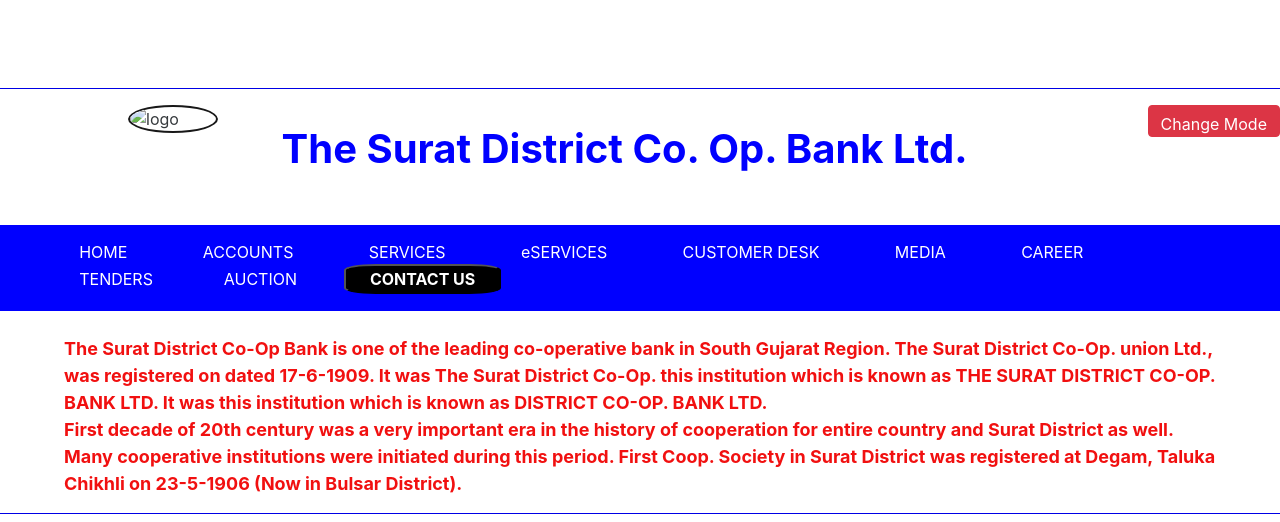
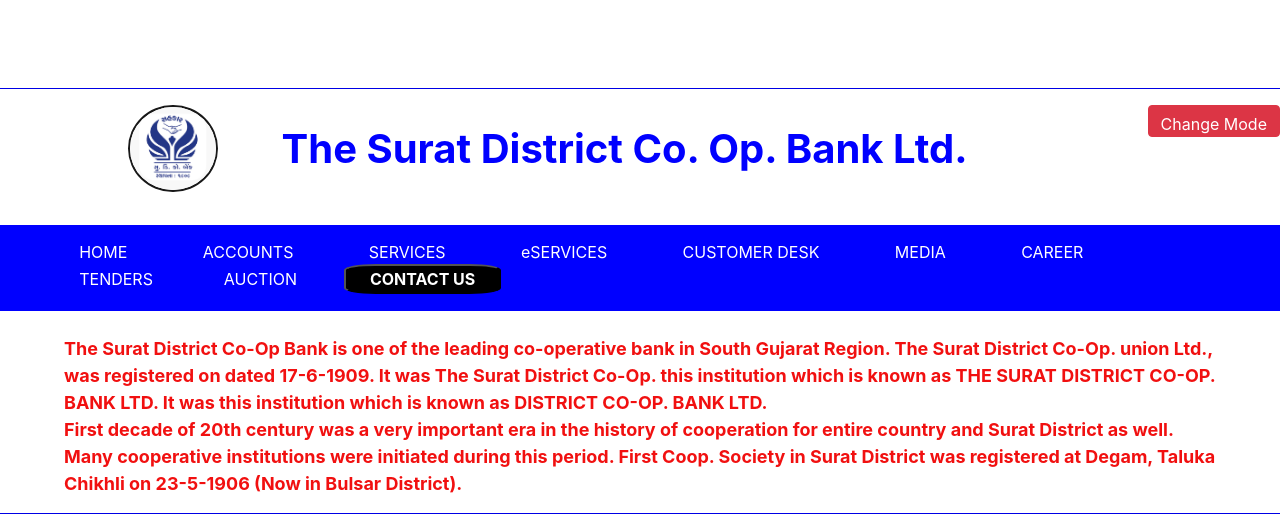
Before and after one commit to ADARSH-KUMAR-PANDEY/suratdistrictbank, a plain HTML site: page index.html in a window 1280 px wide. Shown: the top 522 px of the page. Drawn offline with nearby package versions, Linux system fonts and the light colour scheme.

Commit message:
Update index.html

```diff
--- a/index.html
+++ b/index.html
@@ -4,7 +4,6 @@
     <meta charset="UTF-8">
     <meta name="viewport" content="width=device-width, initial-scale=1.0">
     <title>Document</title>
-    <script src="/ssb.js"></script>
     <link rel="stylesheet" href="https://cdn.jsdelivr.net/npm/bootstrap@4.0.0/dist/css/bootstrap.min.css" integrity="sha384-Gn5384xqQ1aoWXA+058RXPxPg6fy4IWvTNh0E263XmFcJlSAwiGgFAW/dAiS6JXm" crossorigin="anonymous">    <link rel="stylesheet" href="ssb.css">
     <link rel="stylesheet" href="/ssb.css">
   </head>
@@ -12,7 +11,7 @@
   <br><br><br><hr>
     <header class="header">
         <span>
-        <img src="/ssblogo.png" class="logo" alt="logo">
+        <img src="/logo.png" class="logo" alt="logo">
         <h1 id="bankname" style="float: inline-start;"><b><txt>The Surat District Co. Op. Bank Ltd.</txt></b></h1>
         <button onclick="f1()" style="float: inline-end; padding-bottom:0%;" class="btn btn-danger">Change Mode</button><br><br>
         </span><br><br><br>
@@ -116,4 +115,5 @@
     <br><br><br><br><br><br><br><br><br><br><br><hr>
     <p id="copy">&copy; 2024 The Surat District Co. Op. Bank Ltd. All Rights Reserved.</p>
 </body>
+    <script src="/ssb.js"></script>
 </html>
```
